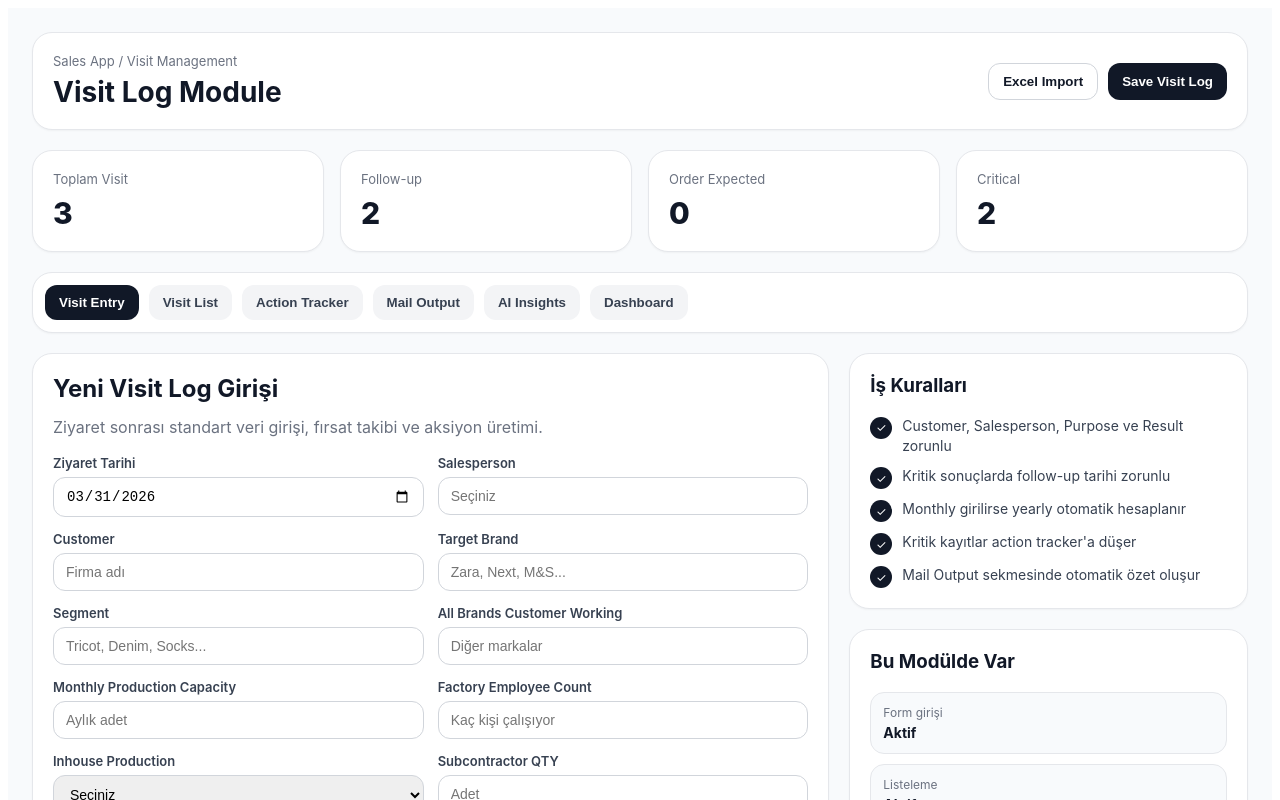
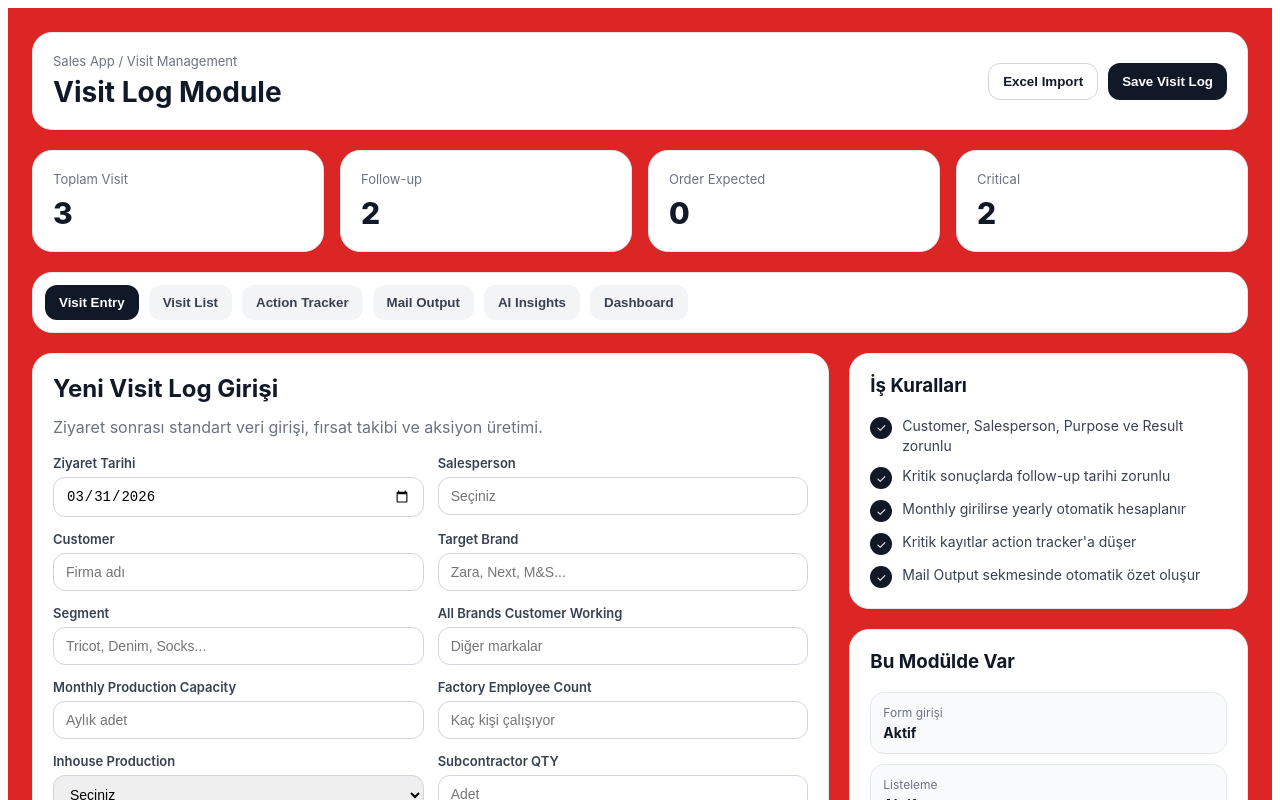
Before and after one commit to goknilakidil-collab/visit-log-app, a Next.js app: page / in a window 1280 px wide. Shown: the top 800 px of the page. Built offline with nearby package versions, Linux system fonts and the light colour scheme.

Commit message:
Update page.js

```diff
--- a/app/page.js
+++ b/app/page.js
@@ -502,7 +502,7 @@ Best regards`;
     <main
       style={{
         minHeight: "100vh",
-        background: "#f8fafc",
+        background: "#dc2626",
         color: "#111827",
         fontFamily:
           'Inter, Arial, Helvetica, ui-sans-serif, system-ui, sans-serif',
```
